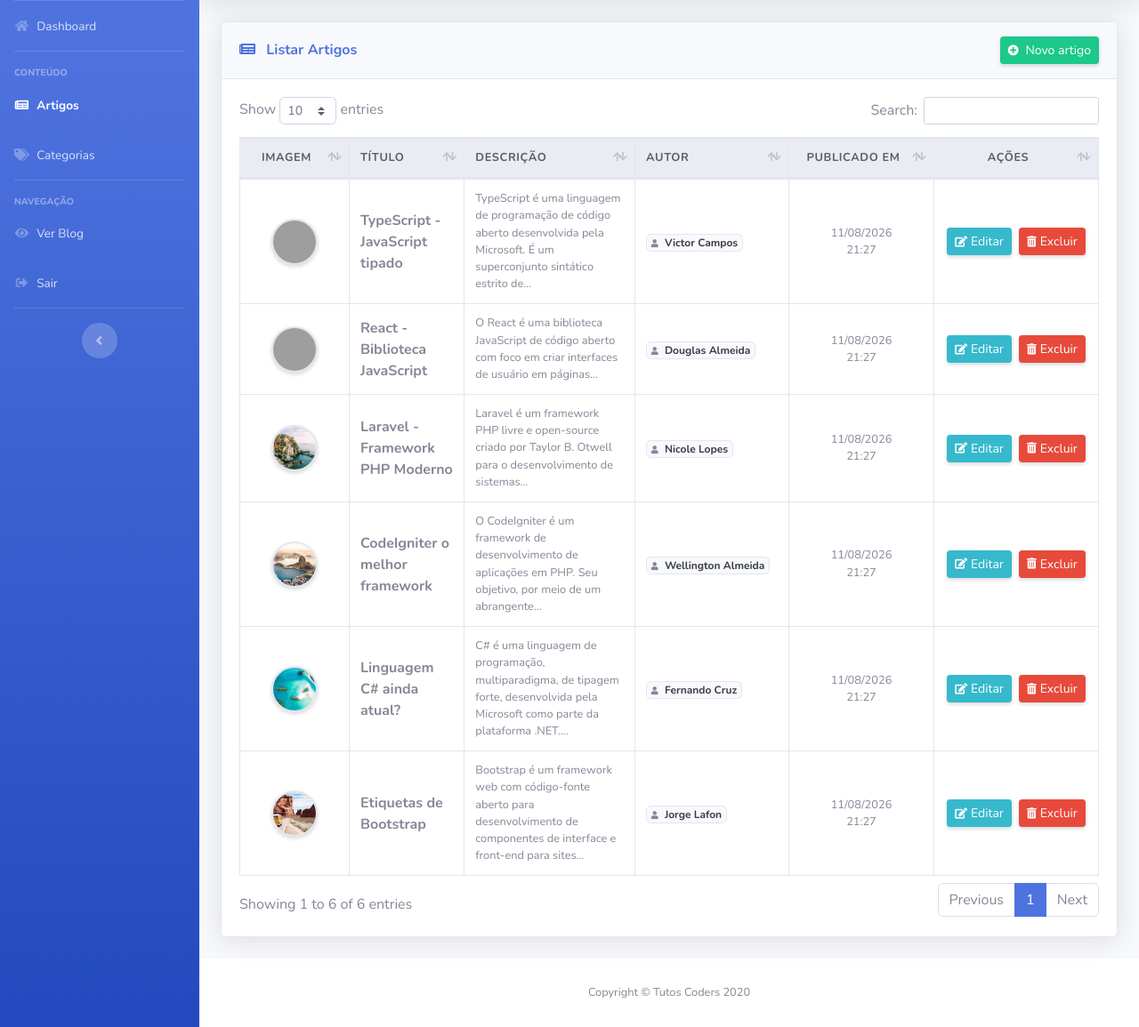
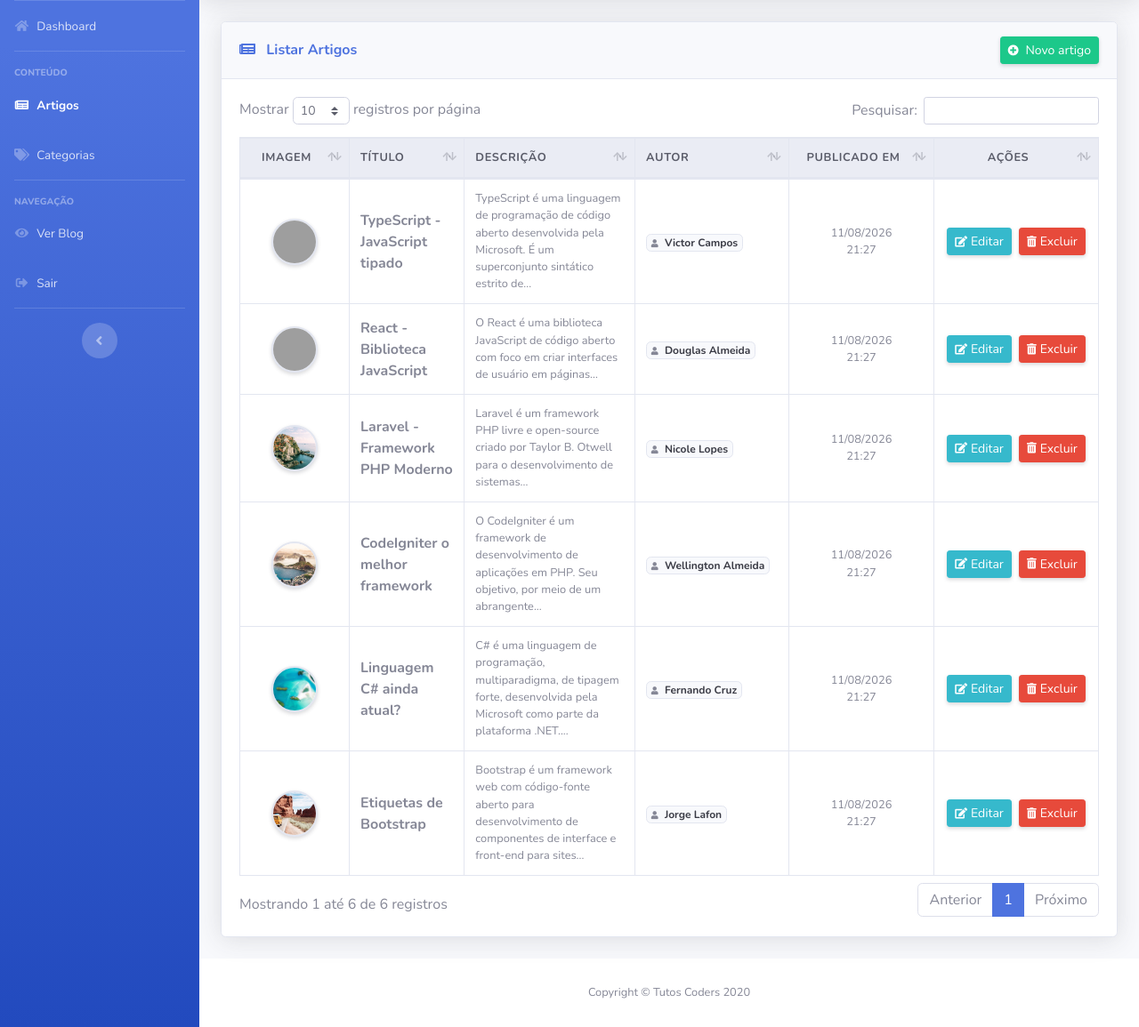
Before and after one commit to omartins-zs/sistema_blog, a CodeIgniter app: page /database/index.php/admin/post/index in a window 1280 px wide. Shown: the part 70-1225 px from the top of the page at 89% size. Run offline with CodeIgniter, Linux system fonts and the light colour scheme; the visitor is signed in with stand-in values (Sample User, id 1); data comes from the database, SQL or seed files in the repository; grey boxes are pictures that could not be loaded.

Commit message:
:globe_with_meridians: i18n: traduzir DataTable para portugues no painel admin

```diff
--- a/application/views/admin/main_layout.php
+++ b/application/views/admin/main_layout.php
@@ -91,7 +91,33 @@
     <script type="text/javascript">
         $(document).ready(function() {
             $('#dataTable').DataTable({
+                "ordering": true,
+                "paging": true,
+                "searching": true,
                 "order": [],
+                "oLanguage": {
+                    "sEmptyTable": "Nenhum registro encontrado na tabela",
+                    "sInfo": "Mostrando _START_ até _END_ de _TOTAL_ registros",
+                    "sInfoEmpty": "Mostrando 0 até 0 de 0 registros",
+                    "sInfoFiltered": "(filtrado de _MAX_ registros no total)",
+                    "sInfoPostFix": "",
+                    "sInfoThousands": ".",
+                    "sLengthMenu": "Mostrar _MENU_ registros por página",
+                    "sLoadingRecords": "Carregando...",
+                    "sProcessing": "Processando...",
+                    "sZeroRecords": "Nenhum registro encontrado",
+                    "sSearch": "Pesquisar:",
+                    "oPaginate": {
+                        "sNext": "Próximo",
+                        "sPrevious": "Anterior",
+                        "sFirst": "Primeiro",
+                        "sLast": "Último"
+                    },
+                    "oAria": {
+                        "sSortAscending": ": ordenar coluna de forma crescente",
+                        "sSortDescending": ": ordenar coluna de forma decrescente"
+                    }
+                }
             });
         });
 
```
